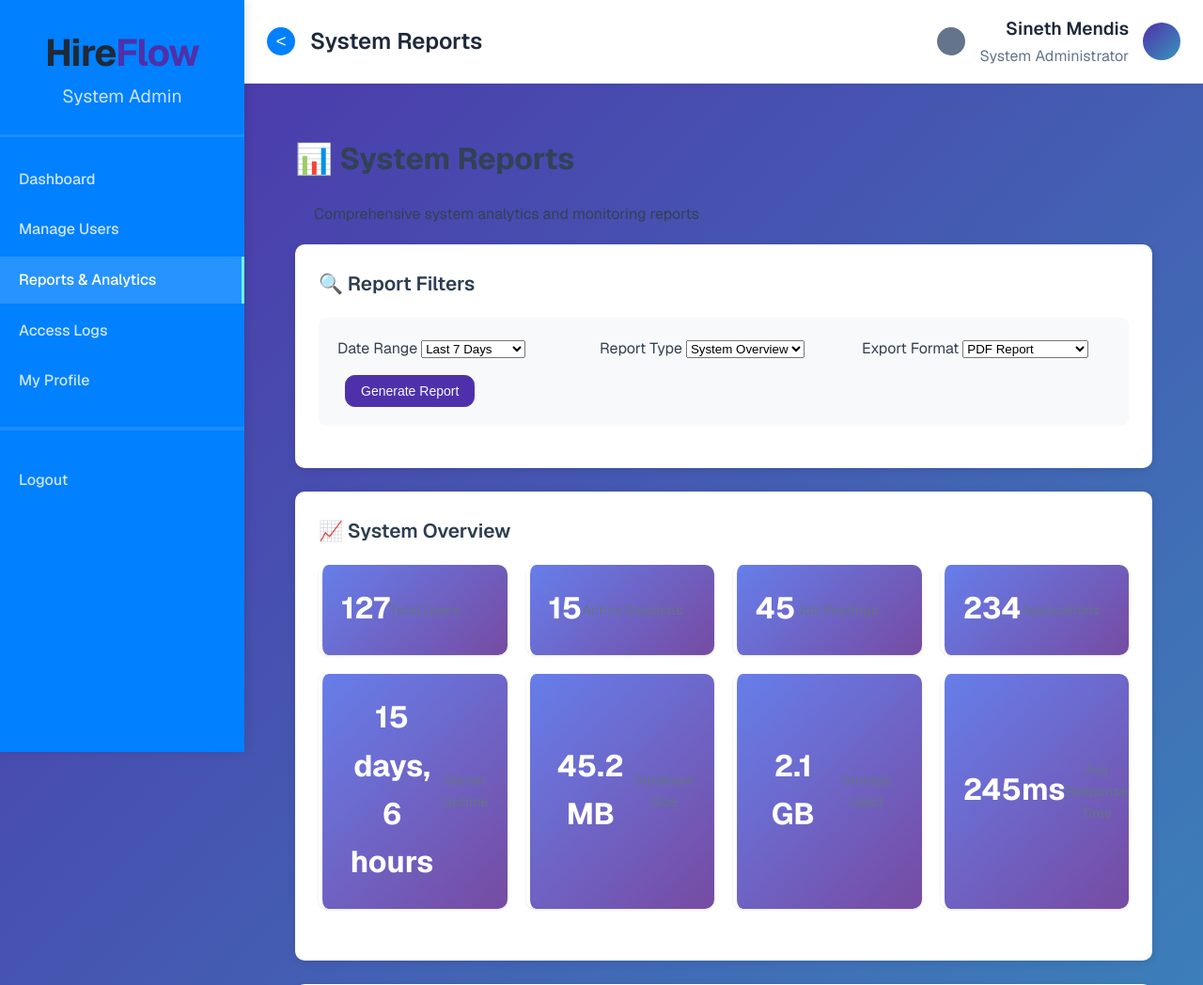
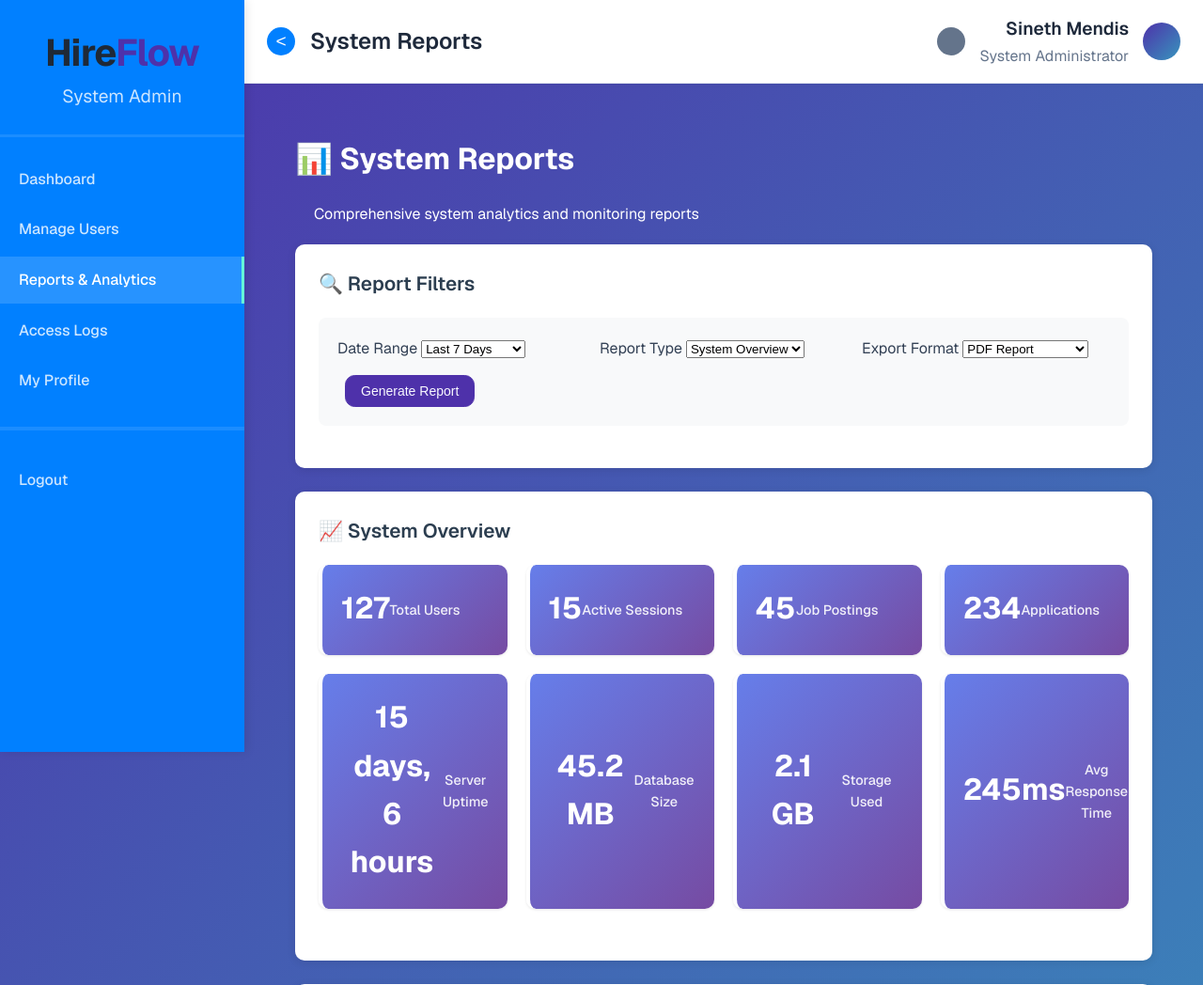
Before and after one commit to AthsaraFernando/HireFlow, a PHP site: page /HireFlow/systemadmin/reports in a window 1280 px wide. Shown: the top 1048 px of the page at 94% size. Run offline with PHP 8.4, Linux system fonts and the light colour scheme; a user stored in the database is signed in.

Commit message:
Update report page text color for better contrast
Set text color to white for stat labels, header, and description in the system reports view to improve readability against dark backgrounds.

```diff
--- a/app/views/systemadmin/reports.view.php
+++ b/app/views/systemadmin/reports.view.php
@@ -118,6 +118,7 @@ $popular_pages = [
         .stat-label {
             font-size: 0.9em;
             opacity: 0.9;
+            color: white;
         }
 
         .chart-container {
@@ -312,8 +313,8 @@ $popular_pages = [
         <div class="dashboard-content">
             <div class="reports-container" style="padding: 30px; margin: 0; max-width: none;">
                 <div class="page-header">
-                    <h1>📊 System Reports</h1>
-                    <p style="padding:20px;">Comprehensive system analytics and monitoring reports</p>
+                    <h1 style="color: white;">📊 System Reports</h1>
+                    <p style="padding:20px; color: white;">Comprehensive system analytics and monitoring reports</p>
                 </div>
 
                 <!-- Report Filters -->
```
